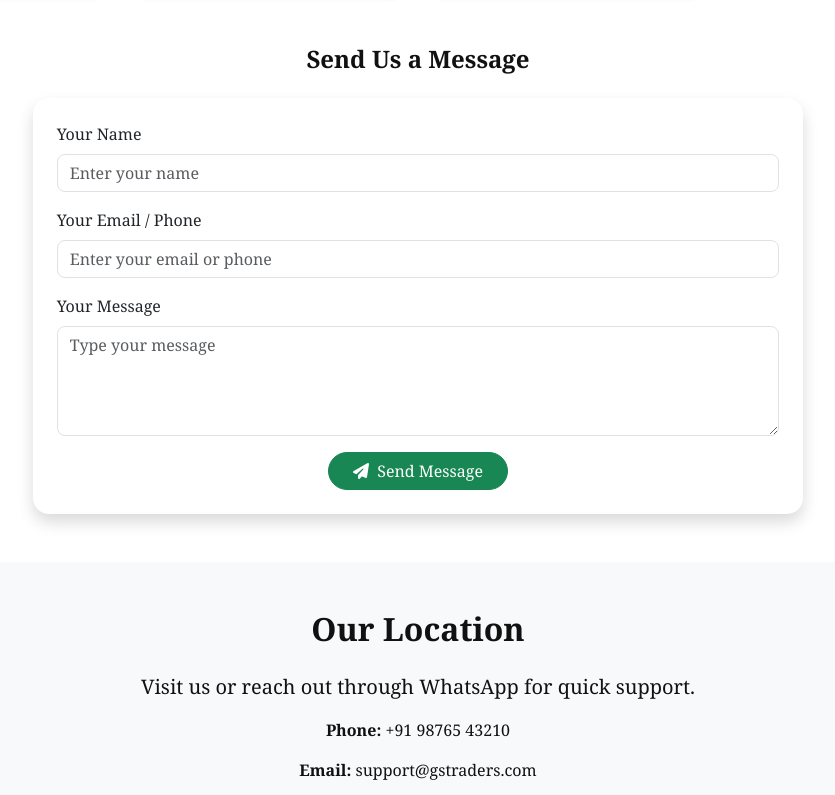
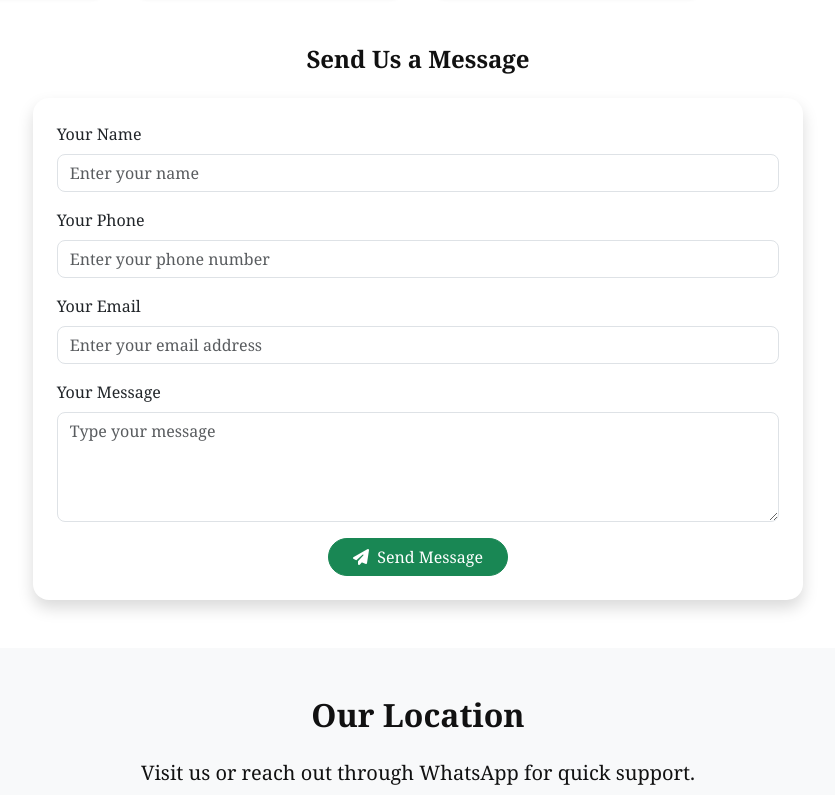
Before and after one commit to erode-gstraders/GS_TRADERS, a plain HTML site: page contact.html in a window 1280 px wide. Shown: the part 805-1600 px from the top of the page, without its empty margins (222-1057 px from the left). Drawn offline with nearby package versions, Linux system fonts and the light colour scheme; a script that the page names is missing.

```diff
--- a/contact.html
+++ b/contact.html
@@ -208,19 +208,28 @@
       <div class="row justify-content-center">
         <div class="col-md-8">
           <div class="card shadow border-0 rounded-4 p-4">
-            <form>
+            <form
+              action="https://docs.google.com/forms/d/e/1FAIpQLScRhqOpDivWOPKNjmI6t7rxhUhNnYyDHcIKw7sa1SBST3pNUQ/formResponse"
+              method="POST" target="_blank">
               <div class="mb-3">
                 <label for="name" class="form-label">Your Name</label>
-                <input type="text" id="name" class="form-control rounded-3" placeholder="Enter your name">
+                <input type="text" id="name" name="entry.1511316705" class="form-control rounded-3"
+                  placeholder="Enter your name" required>
               </div>
               <div class="mb-3">
-                <label for="email" class="form-label">Your Email / Phone</label>
-                <input type="text" id="email" class="form-control rounded-3" placeholder="Enter your email or phone">
+                <label for="phone" class="form-label">Your Phone</label>
+                <input type="tel" id="phone" name="entry.1803656217" class="form-control rounded-3"
+                  placeholder="Enter your phone number" required>
+              </div>
+              <div class="mb-3">
+                <label for="email" class="form-label">Your Email</label>
+                <input type="email" id="email" name="entry.828202094" class="form-control rounded-3"
+                  placeholder="Enter your email address" required>
               </div>
               <div class="mb-3">
                 <label for="message" class="form-label">Your Message</label>
-                <textarea id="message" class="form-control rounded-3" rows="4"
-                  placeholder="Type your message"></textarea>
+                <textarea id="message" name="entry.1288220162" class="form-control rounded-3" rows="4"
+                  placeholder="Type your message" required></textarea>
               </div>
               <div class="text-center">
                 <button type="submit" class="btn btn-success rounded-pill px-4">
@@ -232,6 +241,7 @@
         </div>
       </div>
     </section>
+
 
     <!-- Contact Info + Map -->
     <section class="py-5 bg-light" data-theme="light">
```
